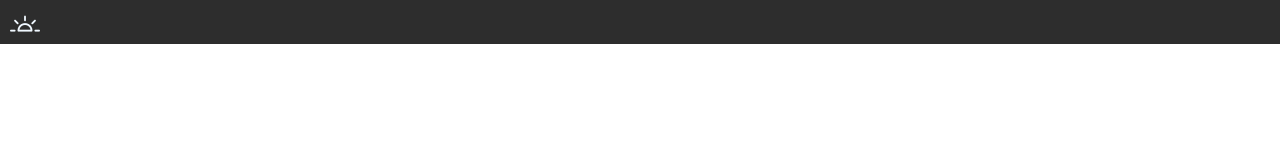
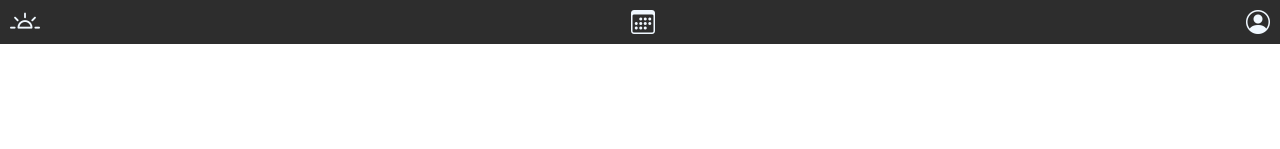
Before and after one commit to leeda06/comemi_Web, a website: page Web/calender.html in a window 1280 px wide. Shown: the top 149 px of the page. Drawn offline with nearby package versions, Linux system fonts and the light colour scheme.

Commit message:
[fix] : Changing header

```diff
--- a/Web/Css/reset.css
+++ b/Web/Css/reset.css
@@ -29,14 +29,26 @@ header {
     padding: 10px;
     text-align: center;
     justify-content: space-between;
+    flex-direction: row;
     top: 0;
     z-index: 1000;
 }
-
-.mode>i{
+.mode>i,
+.mode>a{
     display: flex;
-    justify-content: start;
+    justify-content: center;
+    align-items: center;
     text-align: center;
-    font-size: 30px;
     color: aliceblue;
 }
+.mode> .bi-brightness-alt-high,
+.mode> .bi-brightness-alt-high-fill
+{
+    font-size: 30px;
+}
+.mode> .bi-calendar3 {
+    font-size: 24px;
+}
+.mode> .bi-person-circle {
+    font-size: 24px;
+}
--- a/Web/calender.html
+++ b/Web/calender.html
@@ -13,10 +13,11 @@
 </head>
 
 <body>
-    <header>
-        <div class="mode" onclick="changeBright()">
-            <i id="icon" class="bi bi-brightness-alt-high"></i>
-        </div>
+    <header class="mode" >
+            <i onclick="changeBright()" id="icon" class="bi bi-brightness-alt-high"></i>
+            <a href="calender.html" class="bi bi-calendar3"></a>
+            <a href="login.html" class="bi bi-person-circle"></a>
+    </header>
     </header>
     <main class="calender">
         <div class="title flex-container">
```
Also changed, not shown: Web/index.html (+4 -4 lines).
